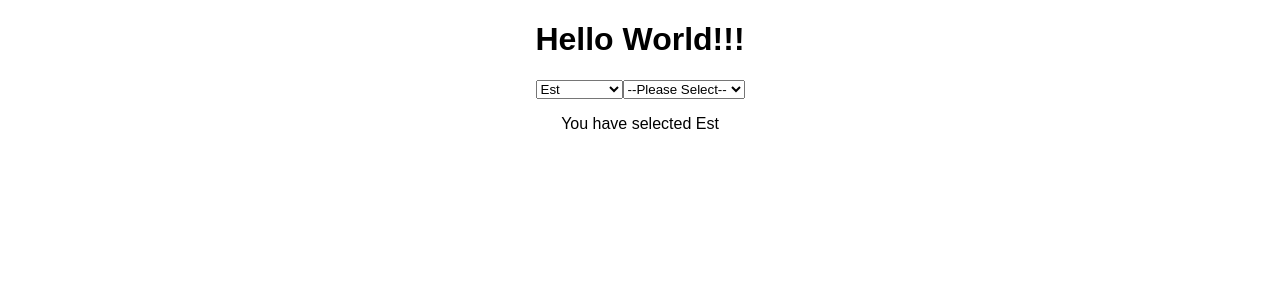
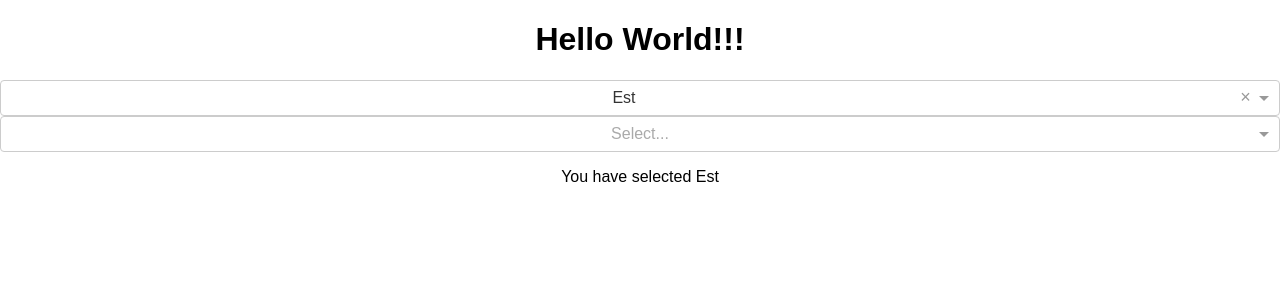
Before and after one commit to zachtownsend/React-Dynamic-Filter-Form, a React (Create React App) app: page / in a window 1280 px wide. Shown: the top 300 px of the page. Built offline with nearby package versions, Linux system fonts and the light colour scheme.

Commit message:
Added ‘react-select’ component for combo box functionality

```diff
--- a/package.json
+++ b/package.json
@@ -3,9 +3,11 @@
   "version": "0.1.0",
   "private": true,
   "dependencies": {
+    "create-react-class": "^15.5.2",
     "prop-types": "^15.5.8",
     "react": "^15.5.4",
-    "react-dom": "^15.5.4"
+    "react-dom": "^15.5.4",
+    "react-select": "^1.0.0-rc.3"
   },
   "devDependencies": {
     "react-scripts": "0.9.5"
--- a/src/components/LinkedInput.jsx
+++ b/src/components/LinkedInput.jsx
@@ -1,5 +1,6 @@
 import React, { Component } from 'react';
-// import PropTypes from 'prop-types';
+import Select from 'react-select';
+import 'react-select/dist/react-select.css';
 
 class LinkedInput extends Component {
 
@@ -10,16 +11,28 @@ class LinkedInput extends Component {
 	}
 
 	getParents = () => {
-		let parents = this.props.models.filter(function(el){
-			return el.parent === 0;
-		});
+		let parents = [];
+		for (var i = this.props.models.length - 1; i >= 0; i--) {
+			if(this.props.models[i].parent === 0) {
+				parents.push({
+					value: this.props.models[i].id,
+					label: this.props.models[i].name
+				});
+			}
+		}
 		return parents;
 	}
 
 	getChildren = () => {
-		let children = this.props.models.filter(function(el){
-			return parseInt(this.state.selectedParent, 10) === parseInt(el.parent, 10);
-		}.bind(this));
+		let children = [];
+		for (var i = this.props.models.length - 1; i >= 0; i--) {
+			if(parseInt(this.state.selectedParent, 10) === parseInt(this.props.models[i].parent, 10)) {
+				children.push({
+					value: this.props.models[i].id,
+					label: this.props.models[i].name
+				});
+			}
+		}
 		return children;
 	}
 
@@ -28,68 +41,51 @@ class LinkedInput extends Component {
 	}
 
 	onParentChange = e => {
-		let value = e.target.value;
-		this.setState({
-			selectedParent: parseInt(value, 10),
-			selectedChild: false,
-			selectedID: parseInt(value, 10)
-		});
-		this.onChange(parseInt(value, 10));
+		if (e === null) {
+			this.setState({
+				selectedParent: 0,
+				selectedChild: false,
+				selectedID: 0
+			});
+			this.onChange(0);
+		} else {
+			this.setState({
+				selectedParent: parseInt(e.value, 10),
+				selectedChild: false,
+				selectedID: parseInt(e.value, 10)
+			});
+			this.onChange(parseInt(e.value, 10));
+		}
+
 	}
 
 	onChildChange = e => {
-		let value = e.target.value;
 		this.setState({
-			selectedChild: parseInt(value, 10),
-			selectedID: parseInt(value, 10)
+			selectedChild: parseInt(e.value, 10),
+			selectedID: parseInt(e.value, 10)
 		});
-		this.onChange(parseInt(value, 10));
+		this.onChange(parseInt(e.value, 10));
 	}
 
 	render() {
 		return (
 			<div>
-				<select name="parent" onChange={this.onParentChange} value={this.state.selectedParent}>
-					{
-						this.getParents().map(function(elem, i) {
-							return (
-								<option key={elem.id} value={elem.id}>{elem.name}</option>
-							);
-						})
-					}
-				</select>
+				<Select
+					name="parent"
+					value={this.state.selectedParent}
+					options={this.getParents()}
+					onChange={this.onParentChange}
+				/>
 
-				<select name="child" onChange={this.onChildChange} value={this.state.selectedChild}>
-					<option value="0">--Please Select--</option>
-					{
-						this.getChildren().map(function(elem, i) {
-							return (
-								<option key={elem.id} value={elem.id}>{elem.name}</option>
-							);
-						})
-					}
-				</select>
-
+				<Select
+					name="child"
+					value={this.state.selectedChild}
+					options={this.getChildren()}
+					onChange={this.onChildChange}
+				/>
 			</div>
 		);
 	}
 }
 
-// const LinkedInput = (props) => {
-// 	console.log(props);
-// 	return (
-// 		<select name={props.name}>
-// 			{props.models.map(function(elem, i) {
-// 				return (
-// 					<option key={elem.id} value={elem.slug}>{elem.name}</option>
-// 				);
-// 			})}
-// 		</select>
-// 	);
-// }
-
-// LinkedInput.propTypes = {
-// 	models: PropTypes.array
-// };
-
 export default LinkedInput;
```
Also changed, not shown: 1 other file (tests, documents, lock files or other folders).
